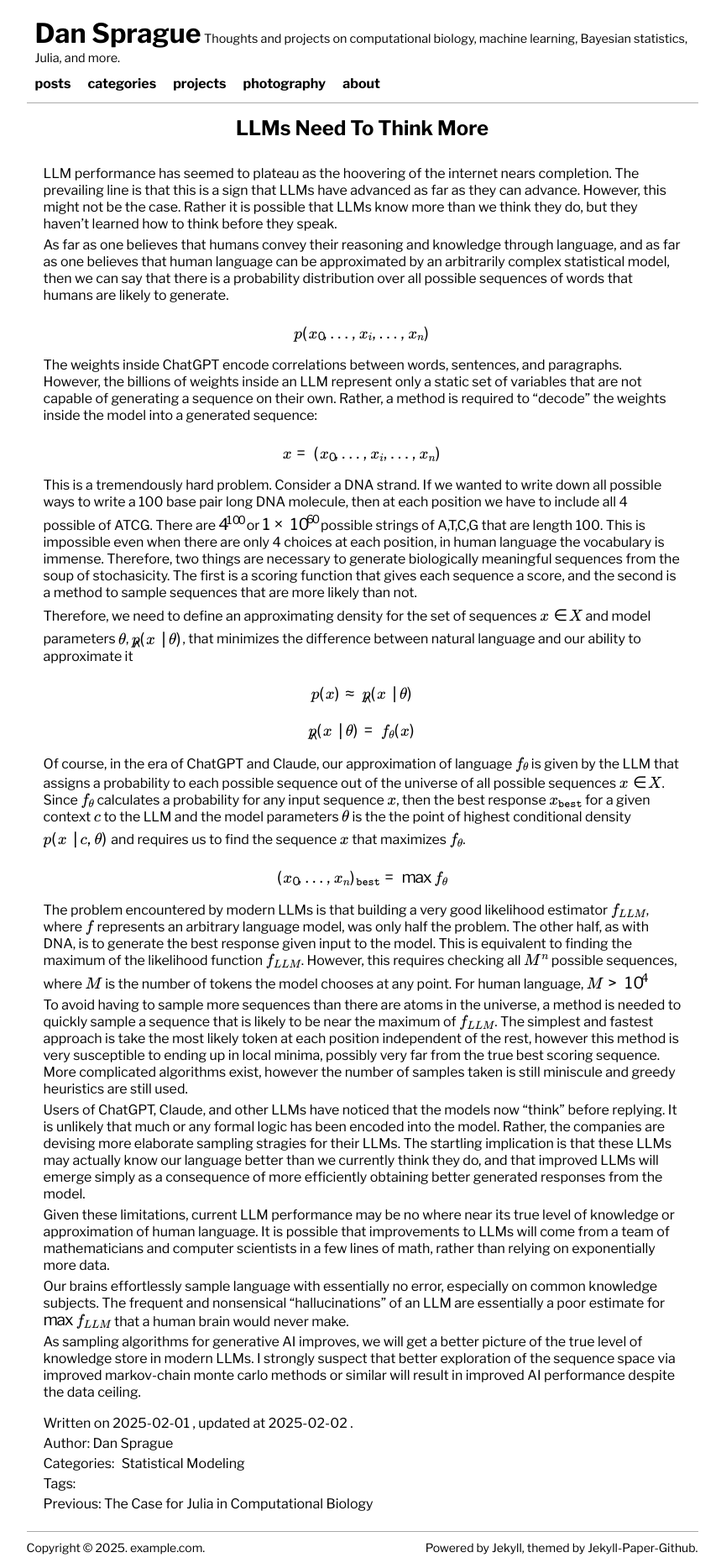
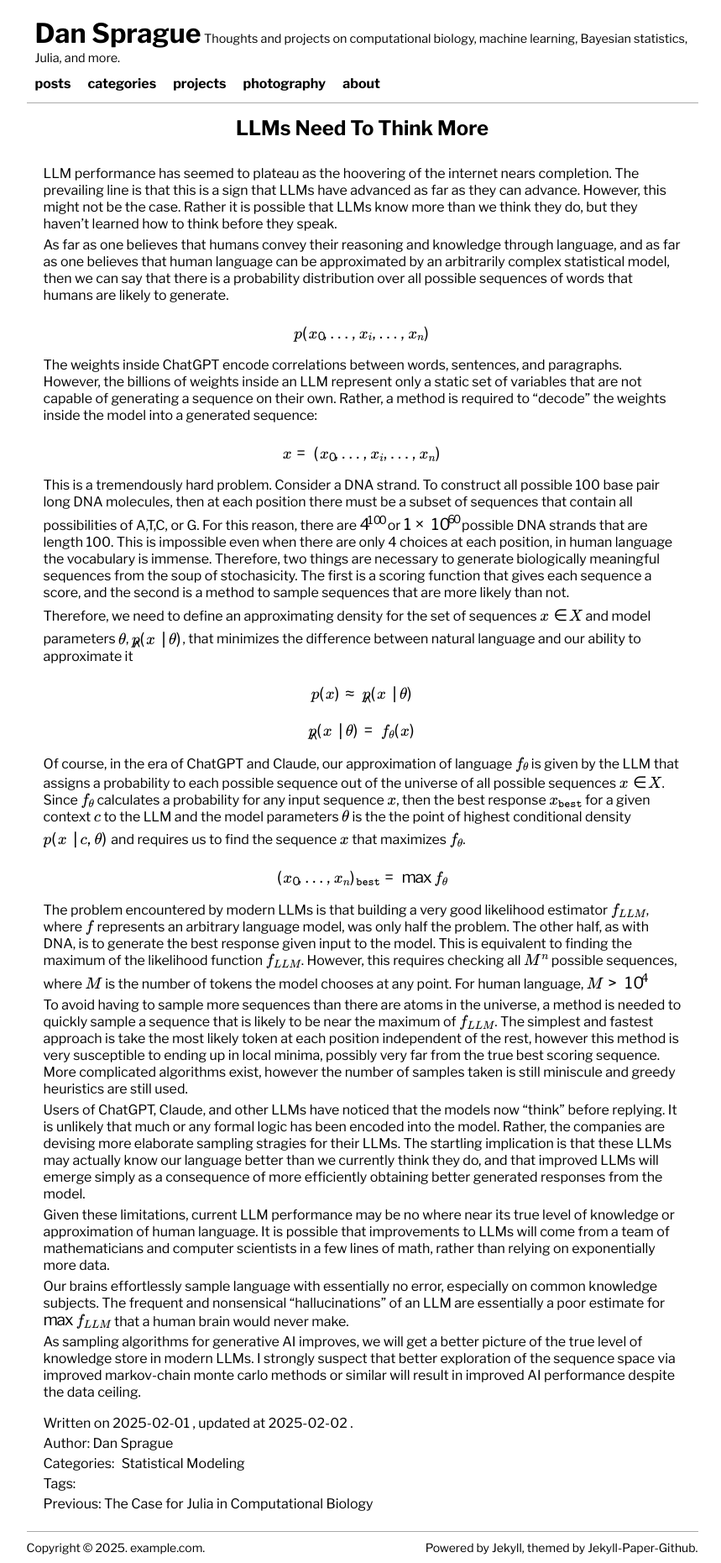
Before and after one commit to dan-sprague/dan-sprague.github.io, a Jekyll site: the page built from _posts/2025-02-02-llmthinking.markdown, in a window 1280 px wide. Shown: the whole page at 84% size, without its empty margins (201-1060 px from the left). Built offline with Jekyll 4.4.1, drawn with Linux system fonts in a browser that asks for light colours; formulas are drawn with MathJax 3.

Commit message:
fixed bug

```diff
--- a/_posts/2025-02-02-llmthinking.markdown
+++ b/_posts/2025-02-02-llmthinking.markdown
@@ -17,7 +17,7 @@ The weights inside ChatGPT encode correlations between words, sentences, and par
 
 $$x = (x_0,...,x_i,...,x_n)$$
 
-This is a tremendously hard problem. Consider a DNA strand. If we wanted to write down all possible ways to write a 100 base pair long DNA molecule, then at each position we have to include all 4 possible of ATCG. There are $4^{100}$ or $$1 \times 10^{60}$$ possible strings of A,T,C,G that are length 100. This is impossible even when there are only 4 choices at each position, in human language the vocabulary is immense. Therefore, two things are necessary to generate biologically meaningful sequences from the soup of stochasicity. The first is a scoring function that gives each sequence a score, and the second is a method to sample sequences that are more likely than not.
+This is a tremendously hard problem. Consider a DNA strand. To construct all possible 100 base pair long DNA molecules, then at each position there must be a subset of sequences that contain all possibilities of A,T,C, or G. For this reason, there are $4^{100}$ or $$1 \times 10^{60}$$ possible DNA strands that are length 100. This is impossible even when there are only 4 choices at each position, in human language the vocabulary is immense. Therefore, two things are necessary to generate biologically meaningful sequences from the soup of stochasicity. The first is a scoring function that gives each sequence a score, and the second is a method to sample sequences that are more likely than not.
 
 Therefore, we need to define an approximating density for the set of sequences $x \in X$ and model parameters $\theta$, $\hat{p}(x \mid \theta)$, that minimizes the difference between natural language and our ability to approximate it
 
```
